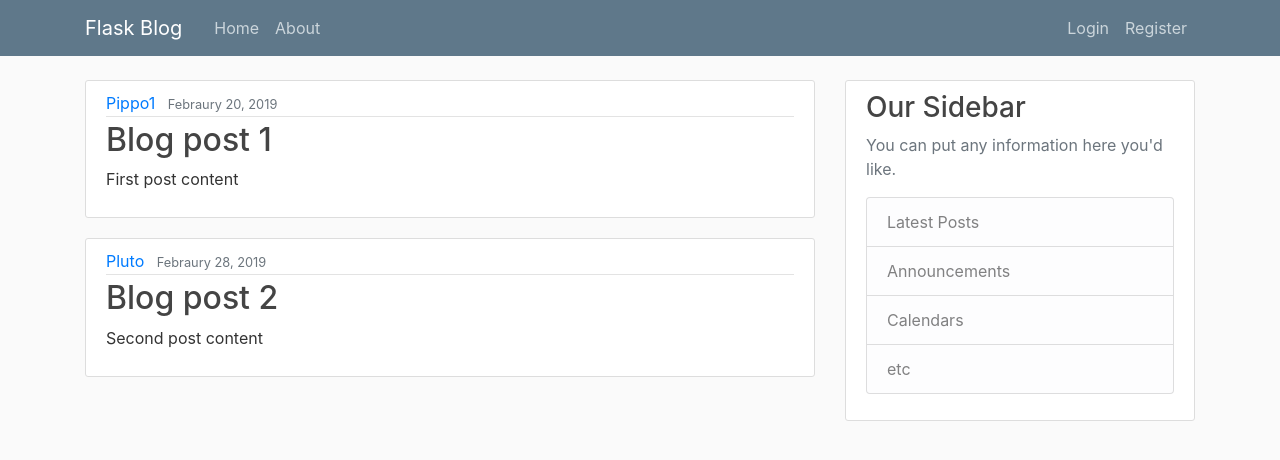
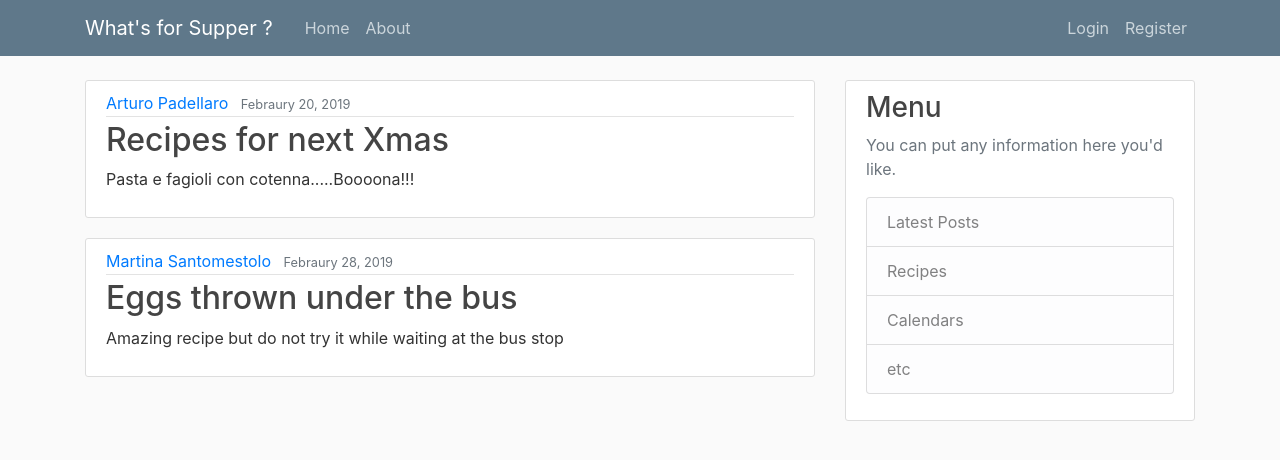
Before and after one commit to w4s2020/w4s, a Flask app: page /home in a window 1280 px wide. Shown: the top 460 px of the page. Run offline with Flask 2, Linux system fonts and the light colour scheme; some libraries are stand-ins or nearby versions.

Commit message:
Added template to recipes.html, renamed headers etc.

```diff
--- a/app/app.py
+++ b/app/app.py
@@ -28,15 +28,15 @@ app = Flask(__name__)
 
 posts = [
     {
-        'author': 'Pippo1',
-        'title': 'Blog post 1',
-        'content': 'First post content',
+        'author': 'Arturo Padellaro',
+        'title': 'Recipes for next Xmas',
+        'content': 'Pasta e fagioli con cotenna.....Boooona!!!',
         'date_posted': 'Febraury 20, 2019'
     },
     {
-        'author': 'Pluto',
-        'title': 'Blog post 2',
-        'content': 'Second post content',
+        'author': 'Martina Santomestolo',
+        'title': 'Eggs thrown under the bus',
+        'content': 'Amazing recipe but do not try it while waiting at the bus stop',
         'date_posted': 'Febraury 28, 2019'
     }
 
@@ -90,16 +90,22 @@ def find_recipes():
 
     return render_template('recipes.html', data = recipe_total_ingredients)
 
-
+@app.route('/')
 @app.route('/home')
-def home1():
+def home():
     return render_template('home.html', posts=posts)
 
 @app.route('/about')
 def about():
     return render_template('about.html', title ='About')
 
+@app.route('/login')
+def login():
+    return render_template('login.html', title ='Login')
 
+@app.route('/register')
+def register():
+    return render_template('register.html', title ='Register')
 
 @app.route('/createtable')
 def createtable():
--- a/app/templates/layout.html
+++ b/app/templates/layout.html
@@ -12,9 +12,9 @@
     <meta name="viewport" content="width=device-width, initial-scale=1.0">
     <meta http-equiv="X-UA-Compatible" content="ie=edge">
     {%if title %}
-    <title>Flask Blog - {{ title }}</title>
+    <title>w4s - {{ title }}</title>
     {% else %}
-    <title>Flask Blog</title>
+    <title>w4s</title>
     {% endif %}
 </head>
 <body>
@@ -22,7 +22,7 @@
     <header class="site-header">
         <nav class="navbar navbar-expand-md navbar-dark bg-steel fixed-top">
         <div class="container">
-            <a class="navbar-brand mr-4" href="/">Flask Blog</a>
+            <a class="navbar-brand mr-4" href="/">What's for Supper ?</a>
             <button class="navbar-toggler" type="button" data-toggle="collapse" data-target="#navbarToggle" aria-controls="navbarToggle" aria-expanded="false" aria-label="Toggle navigation">
             <span class="navbar-toggler-icon"></span>
             </button>
@@ -49,11 +49,11 @@
         </div>
         <div class="col-md-4">
         <div class="content-section">
-            <h3>Our Sidebar</h3>
+            <h3>Menu</h3>
             <p class='text-muted'>You can put any information here you'd like.
             <ul class="list-group">
                 <li class="list-group-item list-group-item-light">Latest Posts</li>
-                <li class="list-group-item list-group-item-light">Announcements</li>
+                <li class="list-group-item list-group-item-light">Recipes</li>
                 <li class="list-group-item list-group-item-light">Calendars</li>
                 <li class="list-group-item list-group-item-light">etc</li>
             </ul>
--- /dev/null
+++ b/app/templates/login.html
@@ -0,0 +1,4 @@
+{% extends "layout.html" %}
+{% block content %}
+    <h1>Login Page</h1>
+{% endblock content %}
--- /dev/null
+++ b/app/templates/register.html
@@ -0,0 +1,4 @@
+{% extends "layout.html" %}
+{% block content %}
+    <h1>Register Page</h1>
+{% endblock content %}
```
Also changed, not shown: app/templates/recipes.html (+3 -6 lines).
